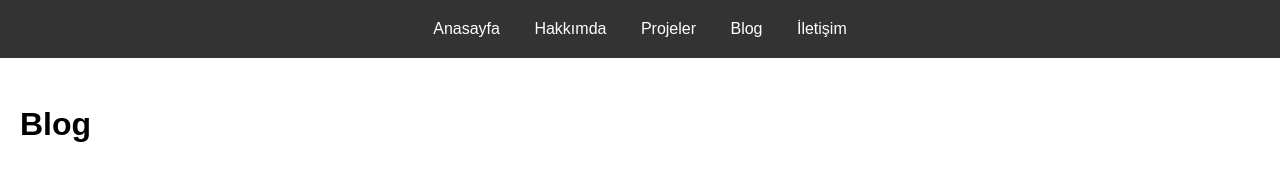
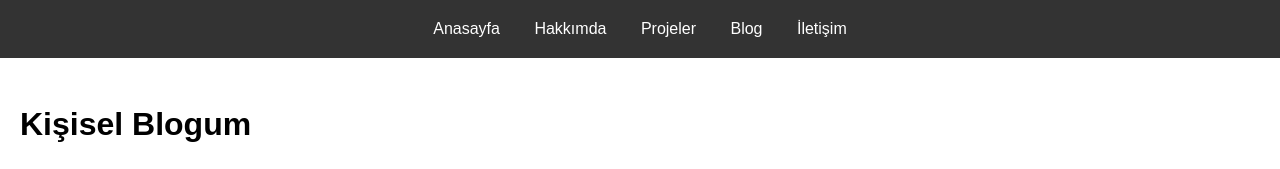
Before and after one commit to Costan06/Web-Proje-odevii, a plain HTML site: page blog.html in a window 1280 px wide. Shown: the top 169 px of the page. Drawn offline with Linux system fonts and the light colour scheme.

Commit message:
blog
proje

```diff
--- a/blog.html
+++ b/blog.html
@@ -19,7 +19,7 @@
     </nav>
   </header>
   <main>
-    <h1>Blog</h1>
+    <h1>Kişisel Blogum</h1>
     <article>
       <h3>Yapay Zeka ile Eğitimde Yeni Bir Dönem</h3>
       <p>Son yıllarda yapay zeka (AI) teknolojisi, eğitim sektöründe devrim yaratmaya devam ediyor. Özellikle kişiselleştirilmiş öğrenme platformları sayesinde öğrenciler, kendi öğrenme hızlarına ve seviyelerine uygun içeriklere erişebiliyor.
```
Also changed, not shown: projects.html (+1 -1 lines).
